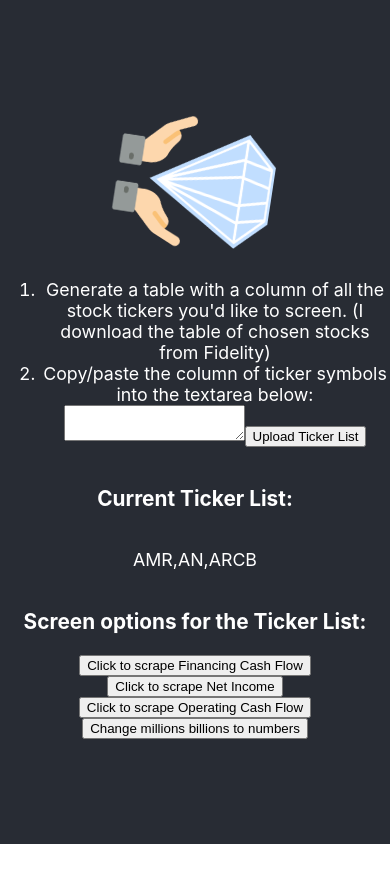
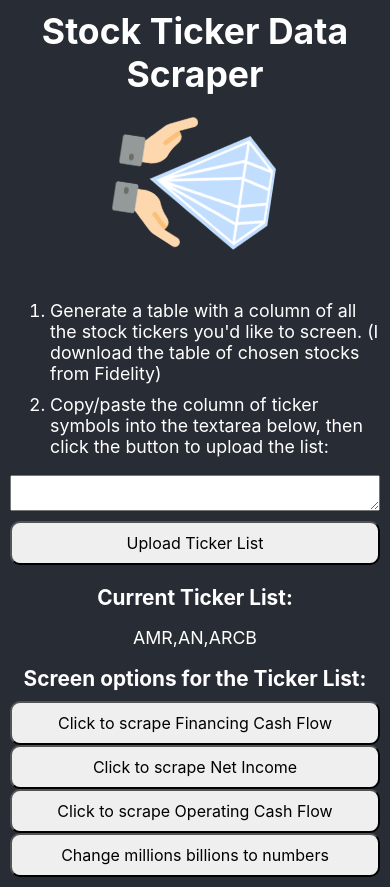
Before and after one commit to lindsayjohnston/scraper-mc-scrapey, a React (Create React App) app: page / in a window 390 px wide. Before the commit the page ends 844 px from the top, so only its background shows below. Built offline with nearby package versions, Linux system fonts and the light colour scheme.

Commit message:
Prettified the page. Made it responsive. Added some better instructions.

```diff
--- a/src/App.css
+++ b/src/App.css
@@ -1,10 +1,17 @@
 .App {
   text-align: center;
+  max-width: 800px;
+  width:100%;
+}
+
+.App main{
+  margin: 10px;
 }
 
 .App-logo {
   height: 40vmin;
   pointer-events: none;
+  margin-bottom: 20px;
 }
 
 @media (prefers-reduced-motion: no-preference) {
@@ -14,20 +21,42 @@
 }
 
 .App-header {
-  background-color: #282c34;
-  min-height: 100vh;
   display: flex;
   flex-direction: column;
   align-items: center;
   justify-content: center;
-  font-size: calc(10px + 2vmin);
-  color: white;
+
 }
 
 .App-link {
   color: #61dafb;
 }
 
+.App ol{
+  text-align: left;
+}
+
+.App li{
+  margin-bottom: 10px;
+}
+
+.App form{
+  display: flex;
+  flex-direction: column;
+}
+
+.App form *{
+  margin-bottom: 10px;
+}
+
+.App .action-buttons{
+  display:flex;
+  flex-direction: column;
+}
+
+.App #ticker-list{
+  word-wrap: break-word;
+}
 @keyframes App-logo-spin {
   from {
     transform: rotate(0deg);
--- a/src/App.js
+++ b/src/App.js
@@ -235,25 +235,29 @@ function App() {
   return (
     <div className="App">
       <header className="App-header">
+      <h1>Stock Ticker Data Scraper</h1>
         <img src={logo} className="App-logo" alt="logo" />
-
-        <ol>
+      </header>
+      <main>
+      <ol>
           <li>Generate a table with a column of all the stock tickers you'd like to screen. (I download the table of chosen stocks from Fidelity)</li>
-          <li>Copy/paste the column of ticker symbols into the textarea below:</li>
-          <form onSubmit={uploadUserInput}>
+          <li>Copy/paste the column of ticker symbols into the textarea below, then click the button to upload the list:</li>
+        </ol>
+        <form onSubmit={uploadUserInput}>
             <textarea id="user-ticker-input" />
             <button type='submit'>Upload Ticker List</button>
           </form>
-        </ol>
         <h3>Current Ticker List:</h3>
         <p id="ticker-list">{tickerSymbols}</p>
         <h3>Screen options for the Ticker List:</h3>
+        <div className='action-buttons'>
         <button onClick={getFinancingCashFlow}>Click to scrape Financing Cash Flow</button>
         <button onClick={getNetIncome}>Click to scrape Net Income</button>
         <button onClick={getOperatingCashFlow}>Click to scrape Operating Cash Flow</button>
         <button onClick={millionsBillionsHandler}>Change millions billions to numbers</button>
+        </div>
 
-      </header>
+      </main>
     </div>
   );
 }
--- a/src/index.css
+++ b/src/index.css
@@ -5,9 +5,25 @@ body {
     sans-serif;
   -webkit-font-smoothing: antialiased;
   -moz-osx-font-smoothing: grayscale;
+  background-color: #282c34;
+  font-size: calc(10px + 2vmin);
+  color: white;
 }
 
-code {
-  font-family: source-code-pro, Menlo, Monaco, Consolas, 'Courier New',
-    monospace;
+#root{
+  width:100%;
+  display: flex;
+  flex-direction: column;
+  align-items: center;
 }
+
+button{
+  font-size: 1rem;
+  padding: 10px;
+  border-radius: 10px;
+  font-family: inherit;
+}
+
+h1, h2, h3{
+  margin: 10px;
+}
```
